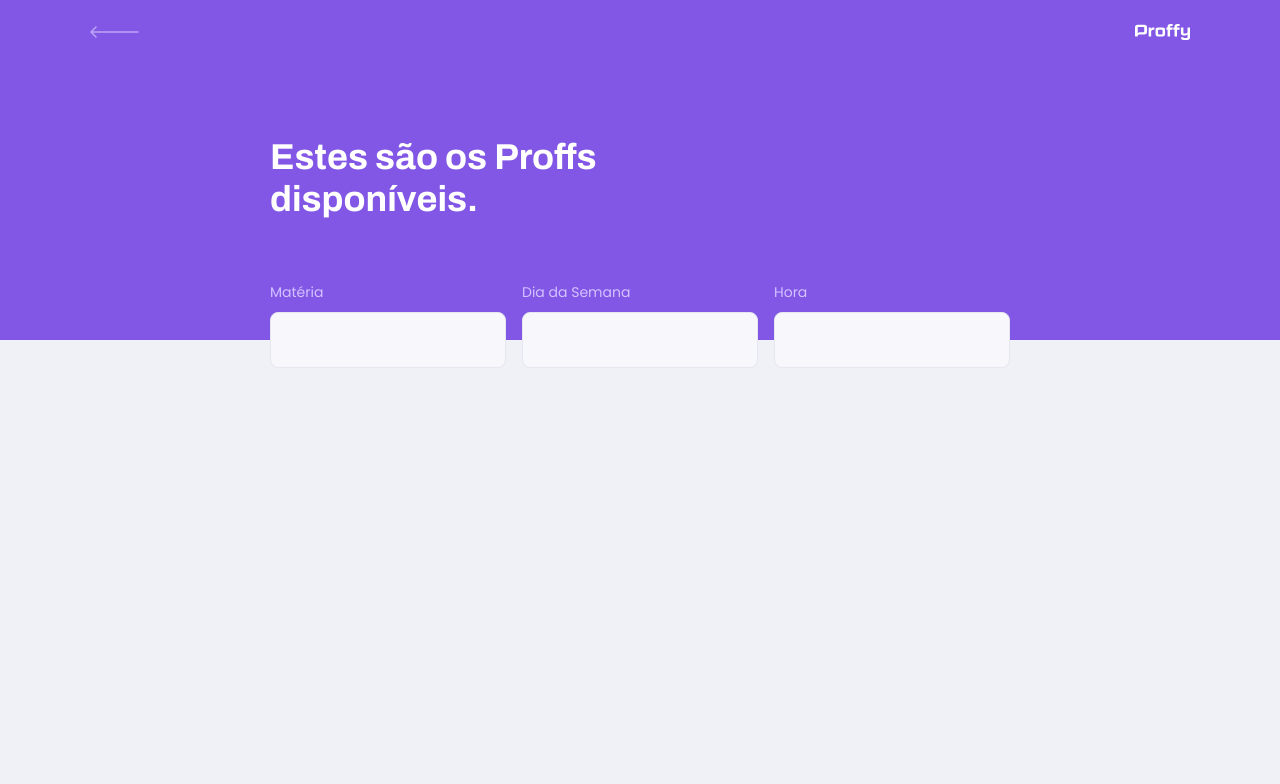
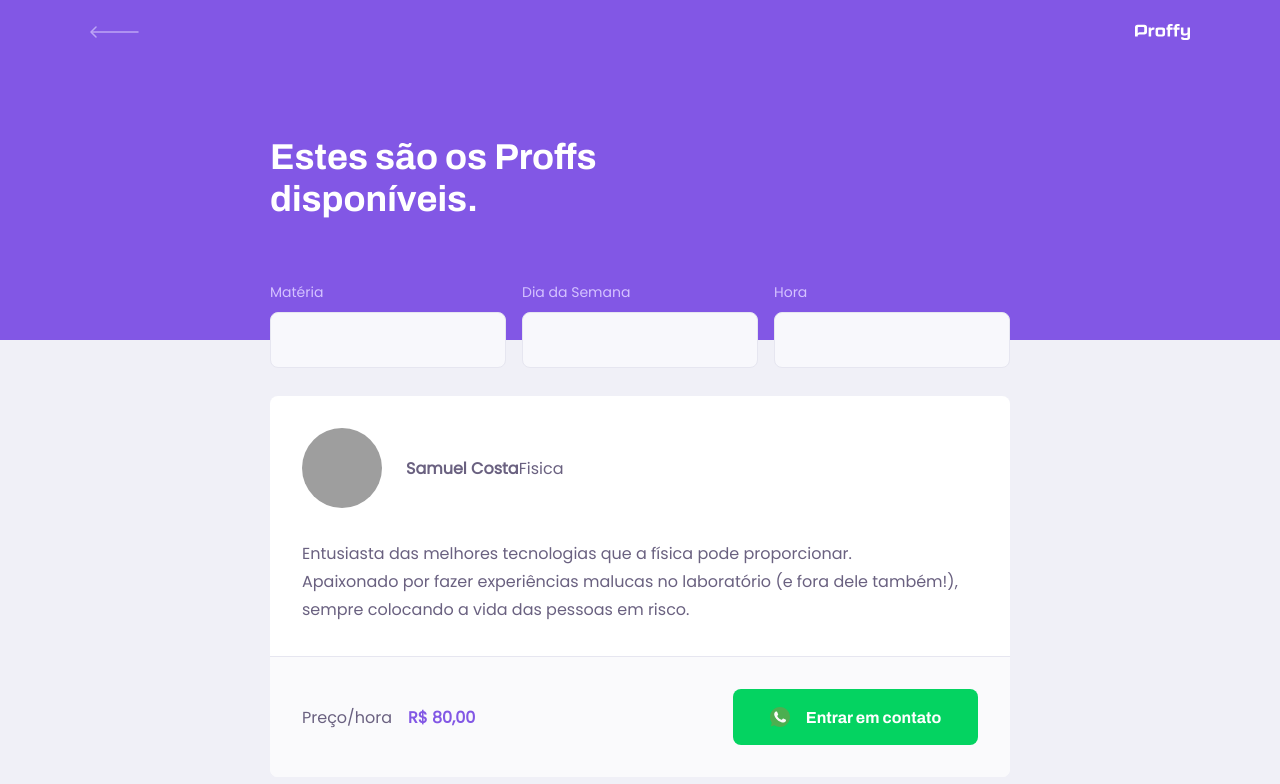
Before and after one commit to samukcosta/proff, a React (Create React App) app in the folder web/: page /study in a window 1280 px wide. Shown: the top 784 px of the page. Built offline with nearby package versions, Linux system fonts and the light colour scheme; grey boxes are pictures that could not be loaded.

Commit message:
stylization of teacher cards

```diff
--- a/web/src/assets/styles/global.css
+++ b/web/src/assets/styles/global.css
@@ -46,6 +46,7 @@
 button,
 textarea {
     font: 500 1.6rem Poppins;
+    color: var(--color-text-base);
 }
 
 .container {
--- a/web/src/pages/TeacherList/index.tsx
+++ b/web/src/pages/TeacherList/index.tsx
@@ -2,6 +2,7 @@
 
 import PageHeader from '../../components/PageHeader';
 
+import whatsappIcon from '../../assets/images/icons/whatsapp.svg'
 
 import './styles.css'
 
@@ -26,6 +27,35 @@
                     </div>
                 </form>
             </PageHeader>
+
+            <main>
+                <article className="teacher-item">
+                    <header>
+                        <img src="https://avatars.githubusercontent.com/u/12562944?v=4" alt="Samuel Costa" />
+                        <div>
+                            <strong>Samuel Costa</strong>
+                            <span>Fisica</span>
+                        </div>
+                    </header>
+
+                    <p>
+                         Entusiasta das melhores tecnologias que a física pode proporcionar.
+                         <br/>
+                         Apaixonado por fazer experiências malucas no laboratório (e fora dele também!), sempre colocando a vida das pessoas em risco.
+                    </p>
+
+                    <footer>
+                        <p>
+                            Preço/hora
+                            <strong>R$ 80,00</strong>
+                        </p>
+                        <button type='button'>
+                            <img src={whatsappIcon} alt="Whatsapp" />
+                            Entrar em contato
+                        </button>
+                    </footer>
+                </article>
+            </main>
         </div>
     )
 }
--- a/web/src/pages/TeacherList/styles.css
+++ b/web/src/pages/TeacherList/styles.css
@@ -49,6 +49,88 @@
     bottom: 0;
 }
 
+#page-teacher-list main {
+    margin: 3.2rem auto;
+    width: 90%;
+}
+
+.teacher-item {
+    background: var(--color-box-base);
+    border: 1px solid var (--color-line-in-white);
+    border-radius: 0.8rem;
+    margin-top: 2.4rem;
+    overflow: hidden;
+}
+
+.teacher-item header {
+    padding: 3.2rem 2rem;
+    display: flex;
+    align-items: center;
+}
+
+.teacher-item header img {
+    width: 8rem;
+    height: 8rem;
+    border-radius: 50%;
+}
+
+.teacher-item header div {
+    margin-left: 2.4rem;
+}
+
+.teacher-itemheader div strong {
+    font: 700 2.4rem Archivo;
+    display: block;
+    color: var(--color-text-title);
+}
+
+.teacher-itemheader div span {
+    font-size: 1.6rem;
+    display: block;
+    margin-top: 0.6rem;
+}
+
+.teacher-item > p {
+    padding: 0 2rem;
+    font-size: 1.6rem;
+    line-height: 2.8rem;
+}
+
+.teacher-item footer {
+    padding: 3.2rem 2rem;
+    background: var(--color-box-footer);
+    border-top: 1px solid var(--color-line-in-white);
+    margin-top: 3.2rem;
+    display: flex;
+    align-items: center;
+    justify-content: space-between;
+}
+
+.teacher-item footer p strong {
+    color: var(--color-primary);
+    font-size: 1.6rem;
+    display: block;
+}
+
+.teacher-item footer button {
+    width: 20rem;
+    height: 5.6rem;
+    background: var(--color-secundary);
+    color: var(--color-button-text);
+    border: 0;
+    border-radius: 0.8rem;
+    cursor: pointer;
+    font: 700 1.4rem Archivo;
+    display: flex;
+    align-items: center;
+    justify-content: space-evenly;
+    transition: 0.2s;
+}
+
+.teacher-item footer button:hover {
+    background: var(--color-secundary-dark);
+}
+
 @media (min-width: 700px) {
     #page-teacher-list {
         max-width: 100%;
@@ -65,4 +147,35 @@
     #search-teachers .input-block + .input-block {
         margin-top: 0;
     }
+
+    #page-teacher-list main {
+        padding: 3.2rem 0;
+        max-width: 740px;
+        margin: 0 auto;
+    }
+
+    .teacher-item header,
+    .teacher-item footer {
+        padding: 3.2rem;
+    }
+
+    .teacher-item > p {
+        padding: 0 3.2rem;
+    }
+
+    .teacher-item footer p strong {
+        display: initial;
+        margin-left: 1.6rem;
+    }
+
+    .teacher-item footer button {
+        width: 24.5rem;
+        font-size: 1.6rem;
+        justify-content: center;
+
+    }
+
+    .teacher-item footer button img {
+        margin-right: 1.6rem;
+    }
 }
```
